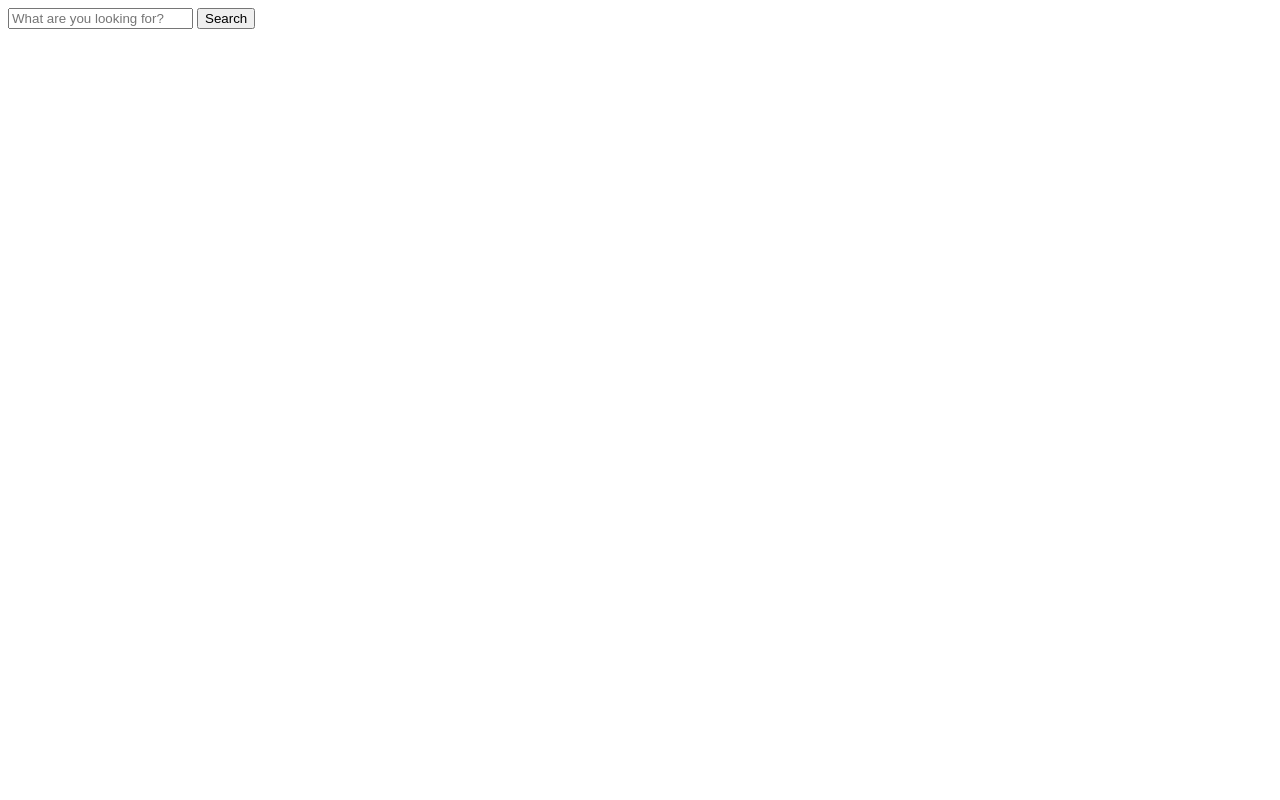
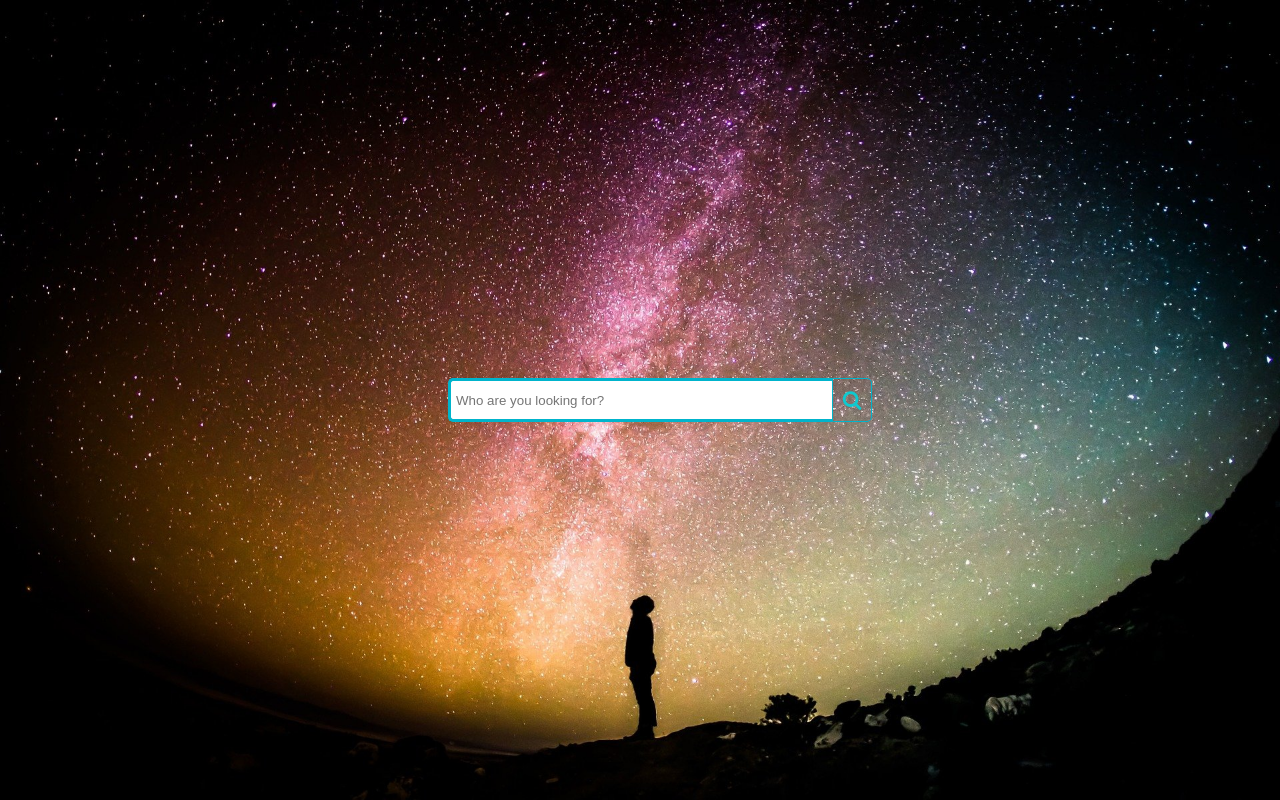
Before and after one commit to wangqingjia1999/HttpServer, a plain HTML site: page resource/index.html in a window 1280 px wide. Drawn offline with Linux system fonts and the light colour scheme.

Commit message:
Clarify: HTML form's GET method.
* Form with GET method must have a 'name' attribute,
otherwise the HTTP request for querying will only contain
a single '?' without the name/value pair being appended to
the request URI.

* Beautify the home page with a milky-way background image.

```diff
--- a/resource/assets/css/HomePage.css
+++ b/resource/assets/css/HomePage.css
@@ -1,9 +1,12 @@
-body{
-    background: #f2f2f2;
-  	font-family: 'Open Sans', sans-serif;
+body {
+	height: 100%;
+	margin: 0px;
+	background-repeat: no-repeat;
+	background-image: url("../image/milky-way.jpg");
+	background-size: cover;
 }
 
-.search-bar-wrap {
+#search-bar-wrap {
 	width: 30%;
 	position: absolute;
 	top: 50%;
@@ -11,30 +14,24 @@ body{
 	transform: translate(-50%, -50%);
 }
 
-.search-bar {
+#search-bar-input {
 	width: 100%;
-	position:relative;
-	display: flex;
-}
-
-.search-term {
-	width: 100%;
+	height: 44px;
 	border: 3px solid #00b4cc;
 	border-right: none;
 	padding: 5px;
-	height: 20px;
 	border-radius: 5px 0 0 5px;
 	outline: none;
 	color: #9dbfaf;
 }
 
-.search-term:focus {
+#search-bar-input:focus {
 	color: #00b4cc;
 }
 
-.search-button {
+#search-bar-submit-button {
 	width: 40px;
-	height: 36px;
+	height: 44px;
 	border: 1px solid #00b4cc;
 	background: center;
 	text-align: center;
@@ -42,4 +39,5 @@ body{
 	border-radius: 0 5px 5px 0;
 	cursor: pointer;
 	font-size: 20px;
+	position: absolute;
 }
--- a/resource/index.html
+++ b/resource/index.html
@@ -1,18 +1,26 @@
 <!DOCTYPE html>
+
 <html lang="en">
+
+
     <head>
         <meta charset="utf-8">
-    <title>Bitate</title>
+        <title>Home</title>
+        <link rel="stylesheet" href="https://cdnjs.cloudflare.com/ajax/libs/font-awesome/4.7.0/css/font-awesome.min.css">
+        <link rel="stylesheet" href="assets/css/HomePage.css">
     </head>
+
+
     <body>
-    <div class="main">
-        <div class="search-bar-wrap">
-            <form role="search" method="GET" action="\">
-                <input type="search" class="search-term" placeholder="What are you looking for?">
-                <input type="submit" class="search-submit" value="Search">
+        <div id="main-body">
+            <div id="search-bar-wrap">
+                <form role="search" method="GET" action=".">
+                    <input type="search" id="search-bar-input" placeholder="Who are you looking for?" name="q">
+                    <button type="submit" id="search-bar-submit-button"><i class="fa fa-search"></i></button>
                 </form>
             </div>
         </div>
     </body>
 
+
 </html>
```
Also changed, not shown: resource/assets/image/milky-way.jpg (added). Lines whose indentation alone changed are shown as unchanged.
